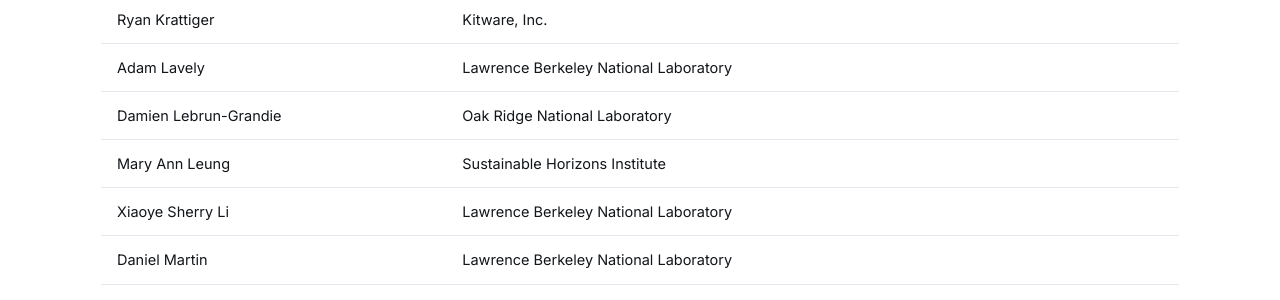
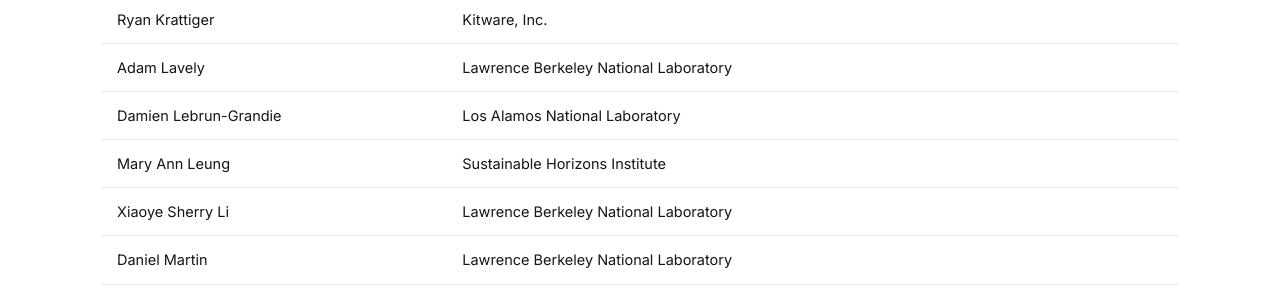
Before and after one commit to pesoproject/pesoproject.github.io, a Jekyll site: the page built from about/team.md, in a window 1280 px wide and 900 px high, scrolled down 1414 px. Shown: the part 153-453 px from the top of the window. Built offline with Jekyll 4.4.1, drawn with Linux system fonts in a browser that asks for light colours.

Commit message:
Update Damien's affiliation

```diff
--- a/about/team.md
+++ b/about/team.md
@@ -34,7 +34,7 @@
 | Bill Hoffman | Kitware, Inc. | |
 | Ryan Krattiger | Kitware, Inc. | |
 | Adam Lavely | Lawrence Berkeley National Laboratory | |
-| Damien Lebrun-Grandie | Oak Ridge National Laboratory | |
+| Damien Lebrun-Grandie | Los Alamos National Laboratory | |
 | Mary Ann Leung | Sustainable Horizons Institute | |
 | Xiaoye Sherry Li | Lawrence Berkeley National Laboratory | |
 | Daniel Martin | Lawrence Berkeley National Laboratory | |
```
